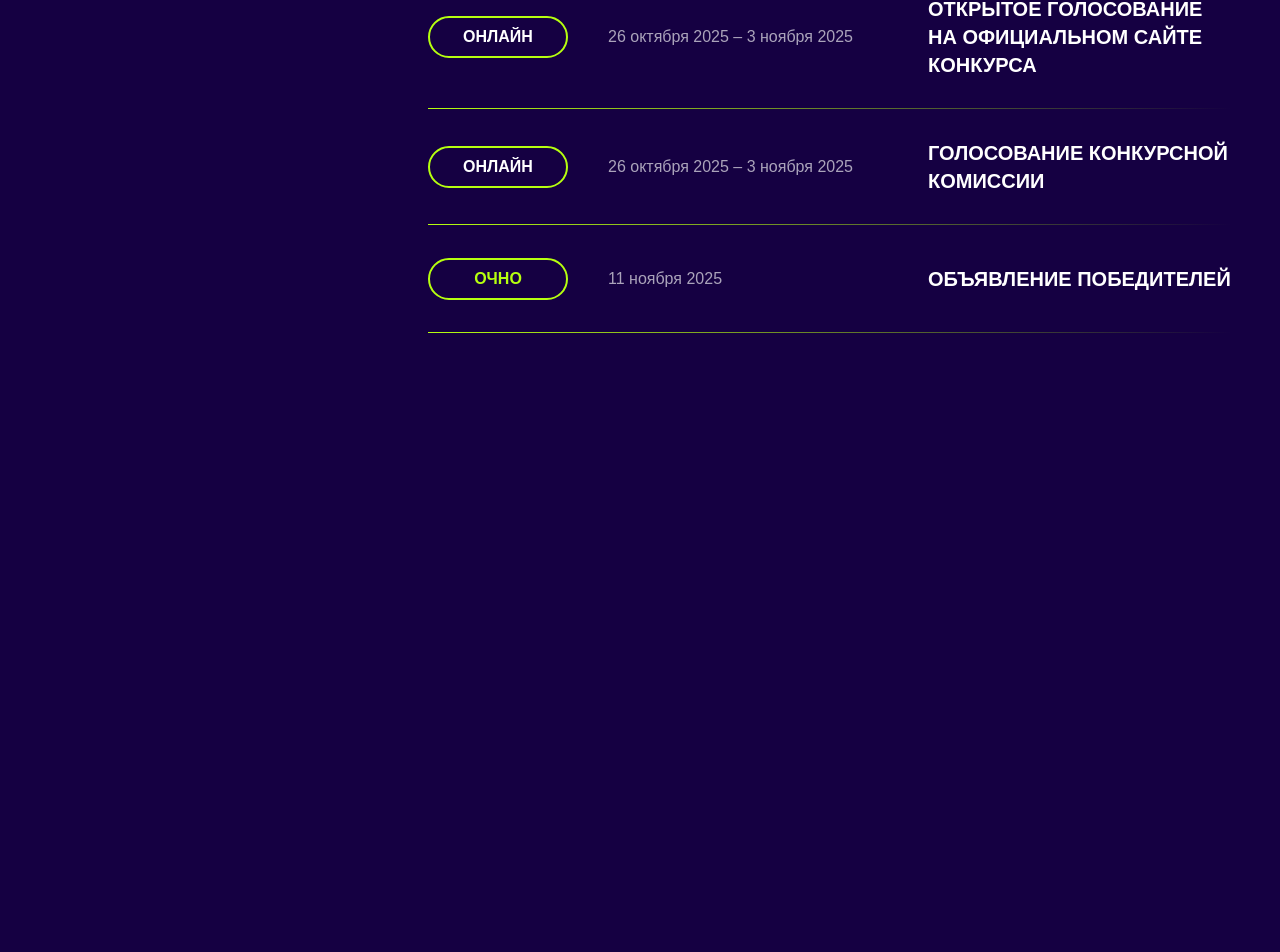
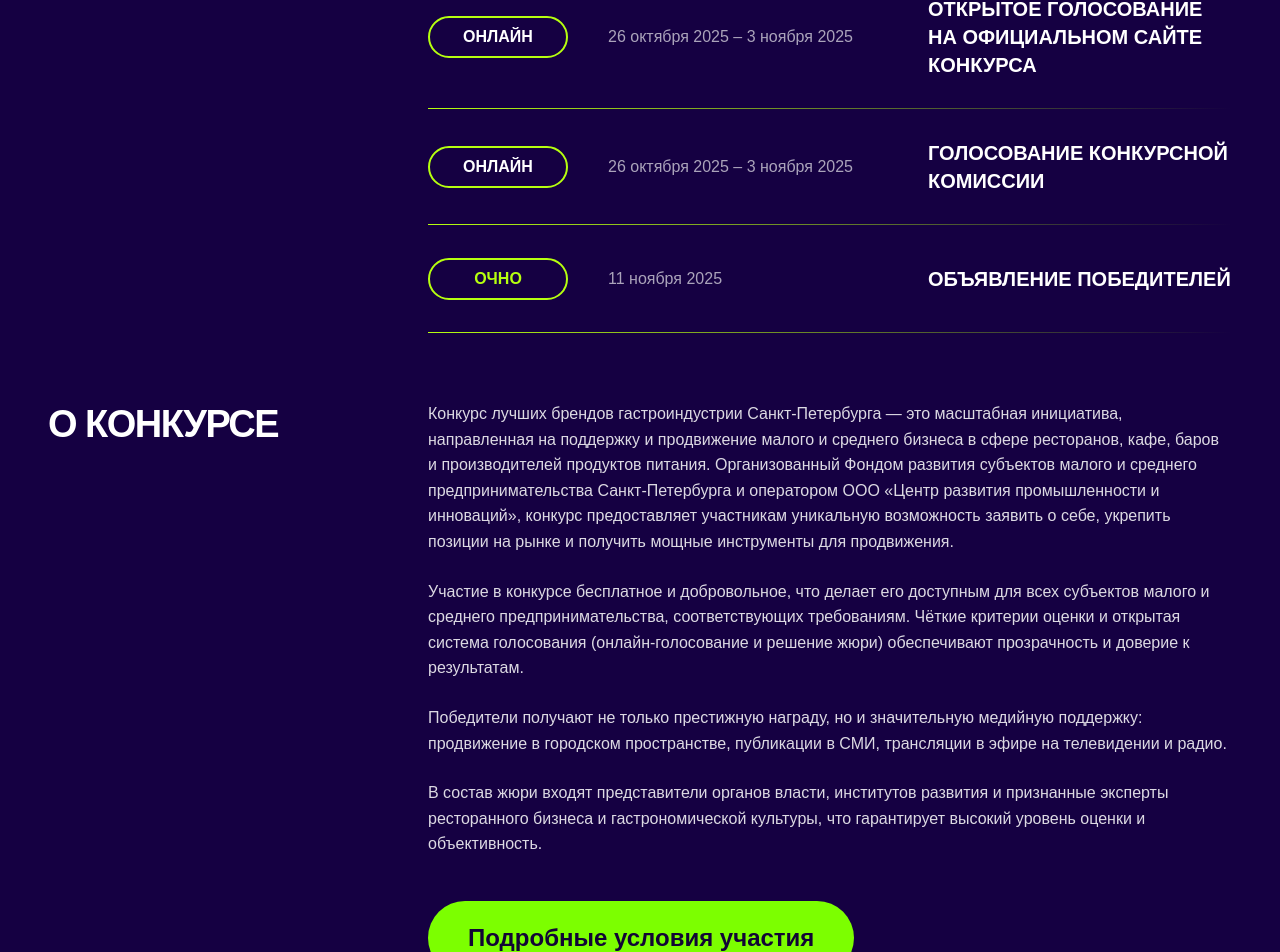
Before and after one commit to Abikimoz/testMagnat, a React (Vite) app: page / in a window 1280 px wide. Shown: the part 1522-2474 px from the top of the page. Before the commit the page ends 1923 px from the top, so only its background shows below. Built offline with nearby package versions, Linux system fonts and the light colour scheme; a web font is replaced by a local one.

Commit message:
add about

```diff
--- a/src/App.jsx
+++ b/src/App.jsx
@@ -3,6 +3,7 @@ import Header from './components/Header.jsx';
 import Hero from './components/Hero.jsx';
 import NominationsStrip from './components/NominationsStrip.jsx';
 import Steps from './components/Steps.jsx';
+import About from './components/About.jsx';
 
 function App() {
   return (
@@ -12,6 +13,7 @@ function App() {
         <Hero />
         <NominationsStrip />
         <Steps />
+        <About />
       </main>
     </div>
   );
--- /dev/null
+++ b/src/components/About.css
@@ -0,0 +1,60 @@
+.about {
+  min-height: 520px;
+  padding-top: 0;
+  margin-top: 0;
+}
+
+.about .side-title {
+  text-transform: uppercase;
+  font-size: 38px;
+  font-weight: 700;
+}
+
+.about-body {
+  font-size: 16px;
+  line-height: 1.6;
+  font-weight: 300;
+}
+
+.about-body p {
+  margin: 0 0 24px;
+  color: rgba(255, 255, 255, 0.85);
+}
+
+/* Залитая зелёная кнопка по референсу about.html */
+.btn-details {
+  display: inline-block;
+  background-color: #7cff00;
+  color: #120535;
+  padding: 18px 40px;
+  border: 0;
+  border-radius: 50px;
+  font-family: inherit;
+  font-weight: 700;
+  font-size: 24px;
+  text-align: center;
+  cursor: pointer;
+  align-self: flex-start;
+  margin-top: 20px;
+  transition: transform 0.2s ease;
+}
+
+.btn-details:hover {
+  transform: scale(1.02);
+}
+
+@media (max-width: 1000px) {
+  .about-body {
+    font-size: 13px;
+  }
+
+  .about .side-title {
+    font-size: clamp(30px, 6vw, 38px);
+  }
+
+  .btn-details {
+    width: 100%;
+    font-size: 18px;
+    padding: 16px 24px;
+  }
+}
--- /dev/null
+++ b/src/components/About.jsx
@@ -0,0 +1,24 @@
+import './About.css';
+
+const ABOUT_PARAGRAPHS = [
+  'Конкурс лучших брендов гастроиндустрии Санкт-Петербурга — это масштабная инициатива, направленная на поддержку и продвижение малого и среднего бизнеса в сфере ресторанов, кафе, баров и производителей продуктов питания. Организованный Фондом развития субъектов малого и среднего предпринимательства Санкт-Петербурга и оператором ООО «Центр развития промышленности и инноваций», конкурс предоставляет участникам уникальную возможность заявить о себе, укрепить позиции на рынке и получить мощные инструменты для продвижения.',
+  'Участие в конкурсе бесплатное и добровольное, что делает его доступным для всех субъектов малого и среднего предпринимательства, соответствующих требованиям. Чёткие критерии оценки и открытая система голосования (онлайн-голосование и решение жюри) обеспечивают прозрачность и доверие к результатам.',
+  'Победители получают не только престижную награду, но и значительную медийную поддержку: продвижение в городском пространстве, публикации в СМИ, трансляции в эфире на телевидении и радио.',
+  'В состав жюри входят представители органов власти, институтов развития и признанные эксперты ресторанного бизнеса и гастрономической культуры, что гарантирует высокий уровень оценки и объективность.',
+];
+
+function About() {
+  return (
+    <section id="about" className="content-section about">
+      <h2 className="side-title">О конкурсе</h2>
+      <div className="about-body">
+        {ABOUT_PARAGRAPHS.map((text) => (
+          <p key={text}>{text}</p>
+        ))}
+        <button type="button" className="btn-details">Подробные условия участия</button>
+      </div>
+    </section>
+  );
+}
+
+export default About;
--- a/src/components/Steps.css
+++ b/src/components/Steps.css
@@ -5,6 +5,12 @@
   grid-template-columns: 300px 1fr;
   column-gap: 80px;
   margin-top: 0;
+}
+
+.steps .side-title {
+  text-transform: uppercase;
+  font-size: 38px;
+  font-weight: 700;
 }
 
 .steps-list {
--- a/src/components/Steps.jsx
+++ b/src/components/Steps.jsx
@@ -26,7 +26,7 @@ const STEPS = [
 function Steps() {
   return (
     <section id="steps" className="content-section steps">
-      <h2 className="side-title">Этапы</h2>
+      <h2 className="side-title">ЭТАПЫ</h2>
       <div className="steps-list">
         {STEPS.map((step) => (
           <article key={step.lines[0]}>
--- a/src/sections.css
+++ b/src/sections.css
@@ -2,9 +2,9 @@
 
 .content-section {
   display: grid;
-  grid-template-columns: 560px 1100px;
-  gap: 0;
-  width: 1660px;
+  grid-template-columns: 300px 1fr;
+  column-gap: 80px;
+  width: min(1660px, calc(100% - 96px));
   margin: 0 auto;
 }
 
```
